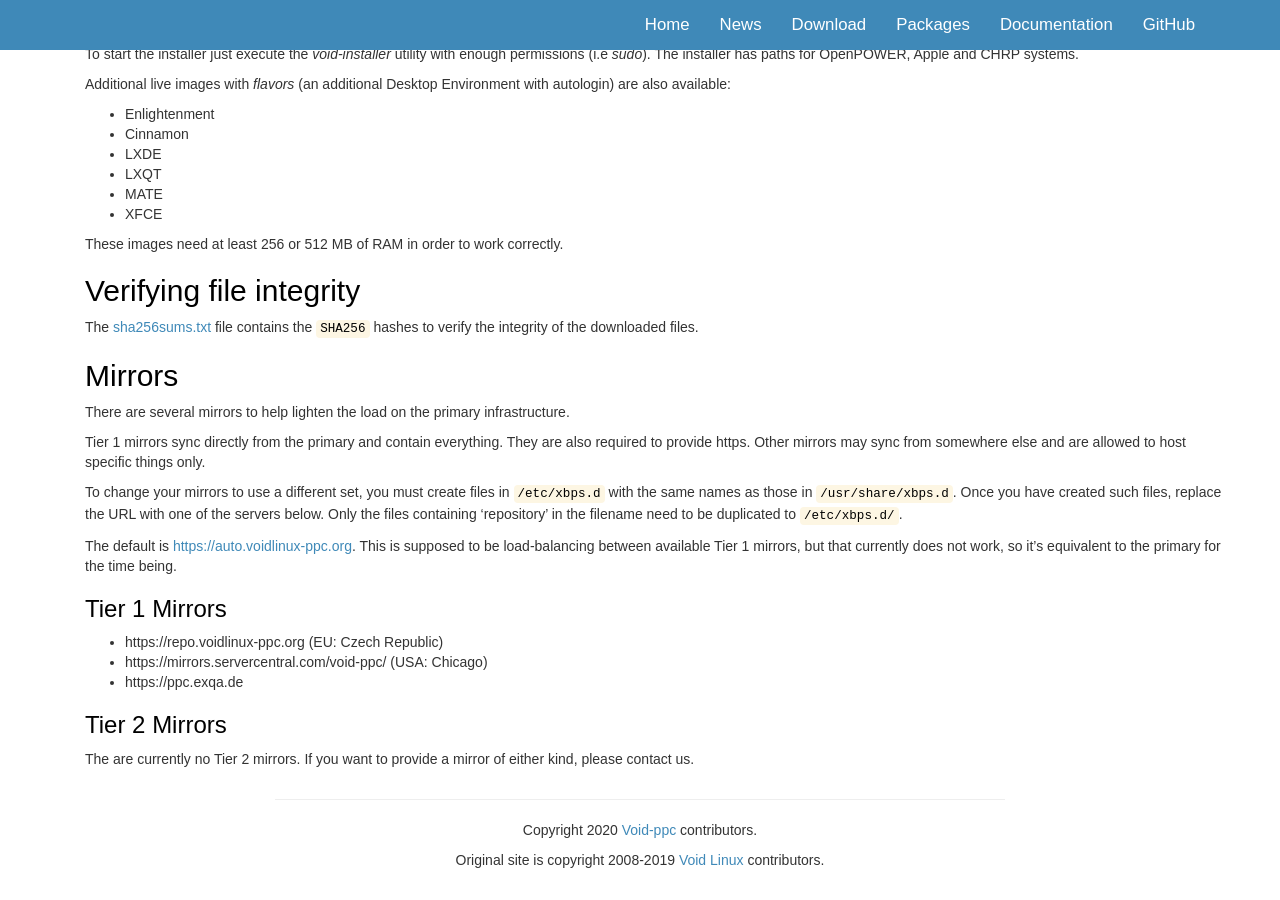
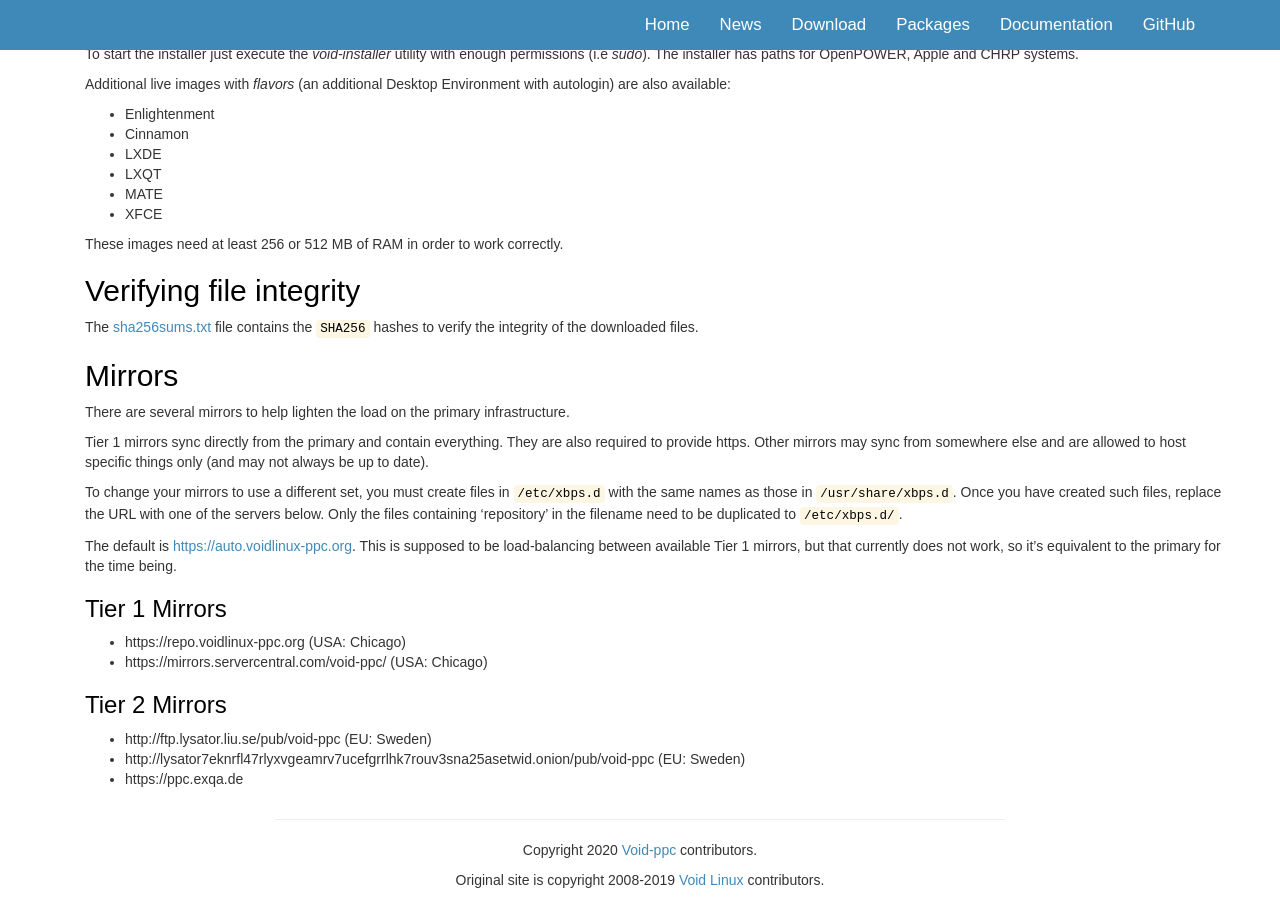
Before and after one commit to void-ppc/void-ppc.github.io, a Jekyll site: the page built from download/index.markdown, in a window 1280 px wide and 900 px high, scrolled down 659 px. Built offline with Jekyll 4.4.1, drawn with Linux system fonts in a browser that asks for light colours; some web fonts are replaced.

Commit message:
add new mirrors

```diff
--- a/download/index.markdown
+++ b/download/index.markdown
@@ -72,7 +72,7 @@
 
 Tier 1 mirrors sync directly from the primary and contain everything. They are
 also required to provide https. Other mirrors may sync from somewhere else and
-are allowed to host specific things only.
+are allowed to host specific things only (and may not always be up to date).
 
 To change your mirrors to use a different set, you must create files
 in `/etc/xbps.d` with the same names as those in `/usr/share/xbps.d`.
@@ -86,11 +86,11 @@
 
 ### Tier 1 Mirrors
 
-  * https://repo.voidlinux-ppc.org (EU: Czech Republic)
+  * https://repo.voidlinux-ppc.org (USA: Chicago)
   * https://mirrors.servercentral.com/void-ppc/ (USA: Chicago)
-  * https://ppc.exqa.de
 
 ### Tier 2 Mirrors
 
-The are currently no Tier 2 mirrors. If you want to provide a mirror of either
-kind, please contact us.
+  * http://ftp.lysator.liu.se/pub/void-ppc (EU: Sweden)
+  * http://lysator7eknrfl47rlyxvgeamrv7ucefgrrlhk7rouv3sna25asetwid.onion/pub/void-ppc (EU: Sweden)
+  * https://ppc.exqa.de
```
